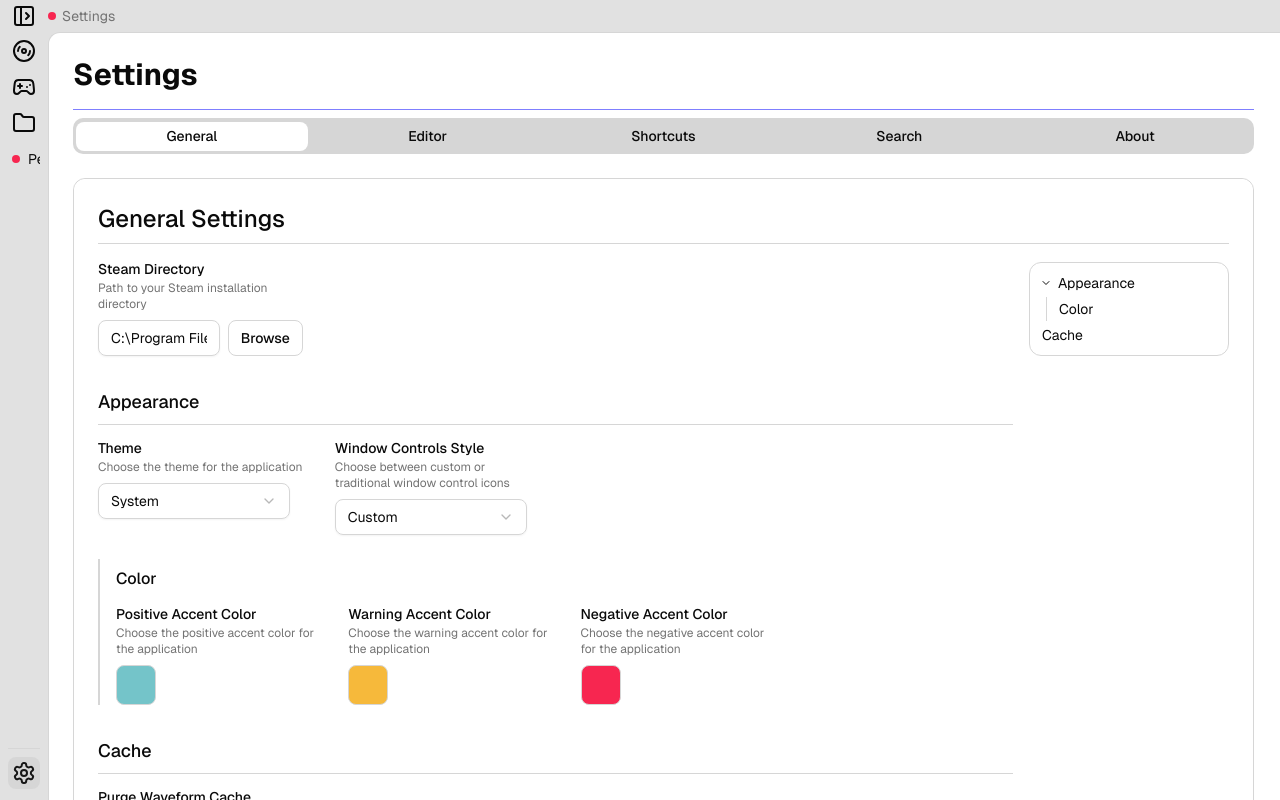
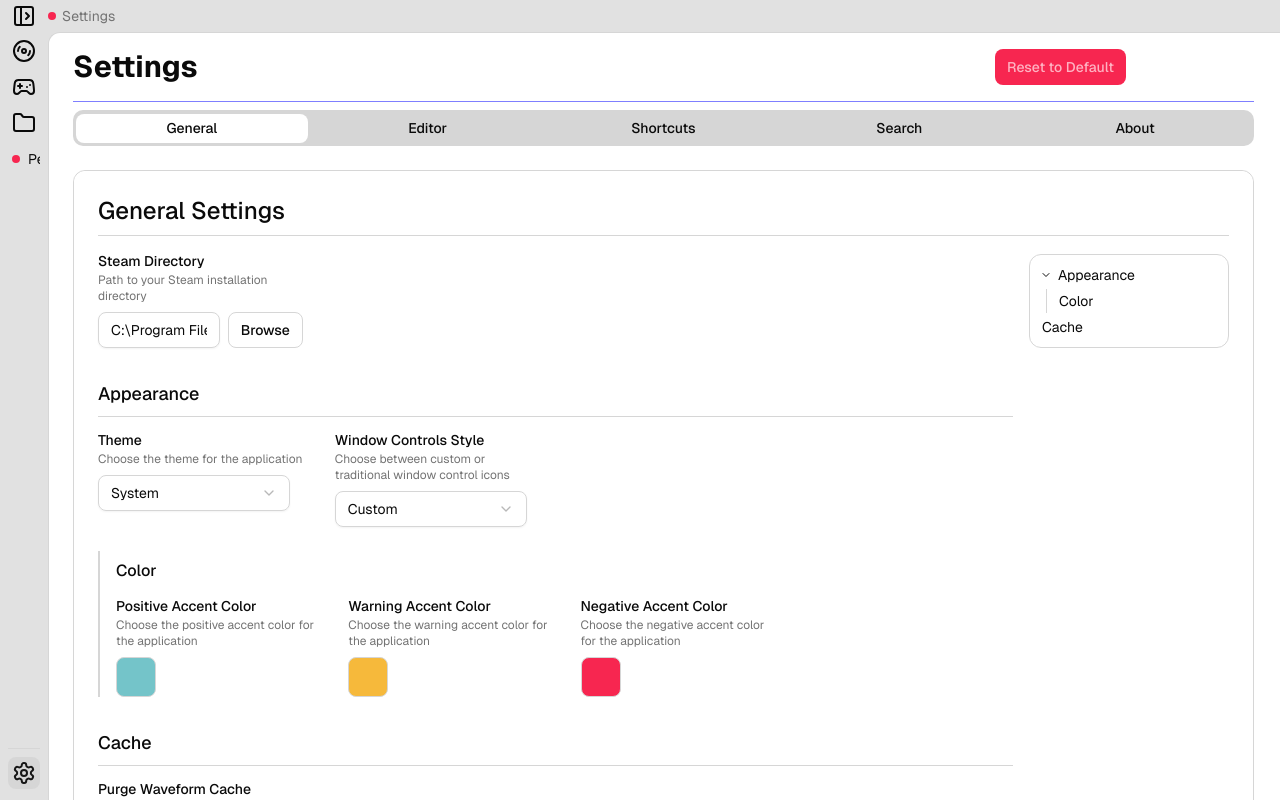
Before and after one commit to sn0w12/clip-editor, a React (Vite) app: page /settings in a window 1280 px wide. Built offline with nearby package versions, Linux system fonts and the light colour scheme.

Commit message:
Add a reset to default settings button

```diff
--- a/src/pages/settings-page.tsx
+++ b/src/pages/settings-page.tsx
@@ -3,7 +3,14 @@ import { Label } from "@/components/ui/label";
 import { Card, CardContent, CardHeader, CardTitle } from "@/components/ui/card";
 import { Tabs, TabsContent, TabsList, TabsTrigger } from "@/components/ui/tabs";
 import { useSettings } from "@/hooks/use-settings";
-import { createAllSettingsMaps, renderInput, Setting } from "@/utils/settings";
+import {
+    createAllSettingsMaps,
+    defaultSettings,
+    renderInput,
+    resetAllSettingsToDefault,
+    Setting,
+    useSetting,
+} from "@/utils/settings";
 import { Separator } from "@/components/ui/separator";
 import { Badge } from "@/components/ui/badge";
 import { Button } from "@/components/ui/button";
@@ -11,6 +18,7 @@ import pkg from "../../package.json";
 import { assetSrc } from "@/utils/assets";
 import { useSticky } from "@/hooks/use-sticky";
 import { Tree, TreeItem } from "@/components/ui/tree";
+import { useConfirm } from "@/contexts/confirm-context";
 
 interface HierarchicalGroup {
     settings: Record<string, Setting>;
@@ -19,6 +27,7 @@ interface HierarchicalGroup {
 
 export default function SettingsPage() {
     const { settings, setSettings } = useSettings();
+    const { confirm } = useConfirm();
     const [stickyRef, isSticky] = useSticky();
     const settingsMaps = createAllSettingsMaps(settings, setSettings);
     const appVersion = pkg.version;
@@ -27,6 +36,7 @@ export default function SettingsPage() {
     const [activeSection, setActiveSection] = React.useState<string | null>(
         null,
     );
+    const windowIconsStyle = useSetting("windowIconsStyle");
 
     const groupedSearchResults = React.useMemo(() => {
         const allSettingsForSearch: Array<{
@@ -510,7 +520,28 @@ export default function SettingsPage() {
         <div className="flex flex-col gap-3 p-4 px-6 pr-4">
             {/* Sticky header and tabs */}
             <div className="bg-background pb-2">
-                <h1 className="pt-2 text-3xl font-bold">Settings</h1>
+                <div className="flex items-center justify-between">
+                    <h1 className="text-3xl font-bold">Settings</h1>
+                    <Button
+                        variant="destructive"
+                        size="sm"
+                        className={`relative ${windowIconsStyle === "traditional" ? "" : "right-32"}`}
+                        onClick={async () => {
+                            await confirm({
+                                title: "Reset to Default",
+                                description:
+                                    "Are you sure you want to reset all settings to their default values? This action cannot be undone.",
+                                confirmText: "Reset",
+                                cancelText: "Cancel",
+                                variant: "destructive",
+                            });
+                            resetAllSettingsToDefault();
+                            setSettings(defaultSettings);
+                        }}
+                    >
+                        Reset to Default
+                    </Button>
+                </div>
                 <Tabs
                     defaultValue="General"
                     value={activeTab}
--- a/src/utils/settings.tsx
+++ b/src/utils/settings.tsx
@@ -365,6 +365,21 @@ export const getDefaultSettingsMaps = (): Record<
 
     return staticSettingsMap;
 };
+
+/**
+ * Resets all settings to their default values.
+ * Overwrites localStorage and dispatches change events for each setting.
+ */
+export function resetAllSettingsToDefault() {
+    Object.keys(defaultSettings).forEach((key) => {
+        dispatchSettingsChange(
+            key as keyof SettingsInterface,
+            defaultSettings[key as keyof SettingsInterface],
+            getSetting(key as SettingKeys),
+        );
+    });
+    localStorage.setItem("settings", JSON.stringify(defaultSettings));
+}
 
 export type SettingValue = string | boolean | string[];
 export type SettingType =
```
